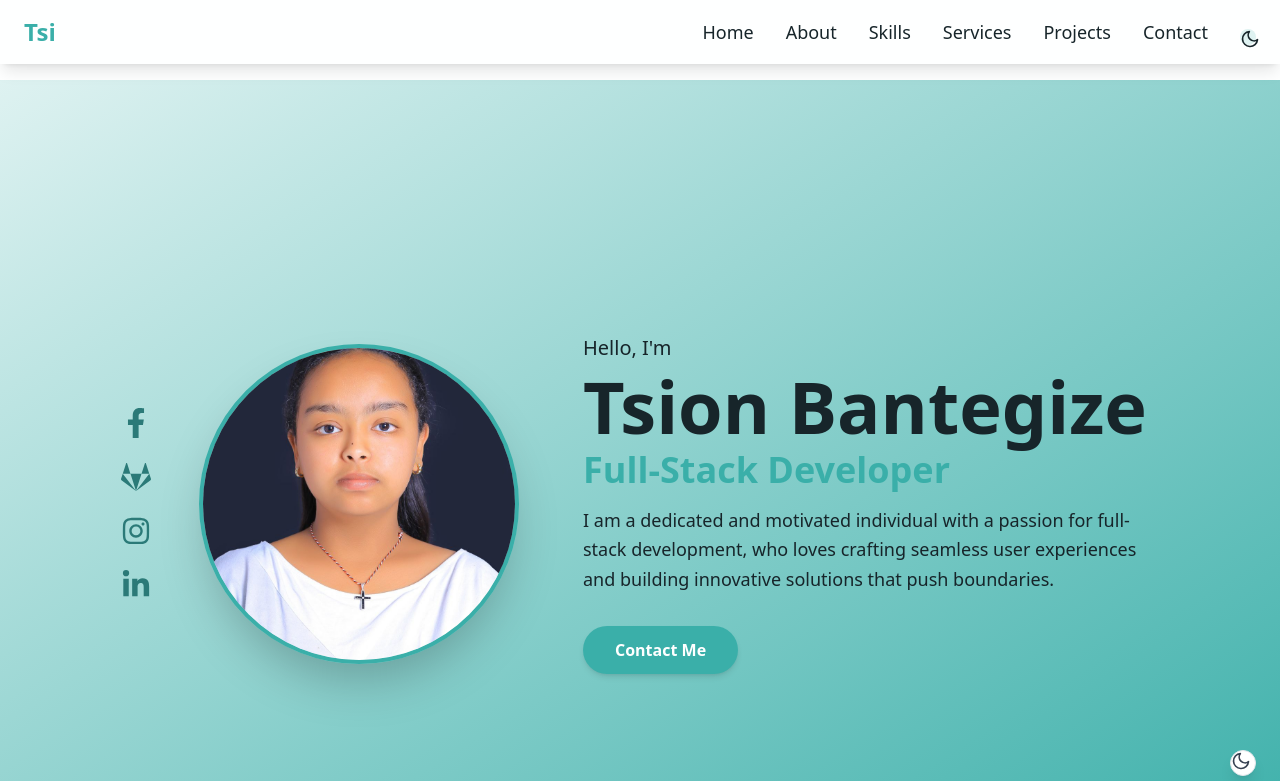
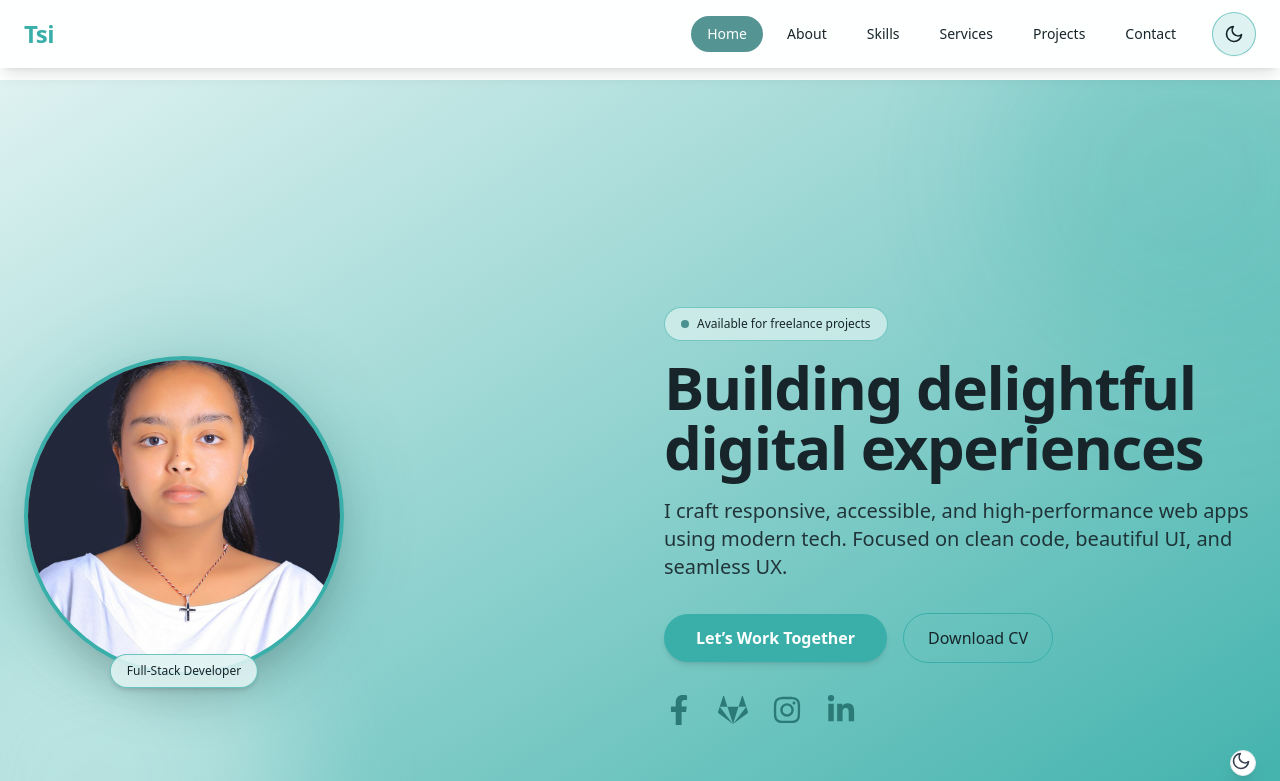
Before and after one commit to tsionbantegize16/my-portfolio-2, a React (Create React App) app: page / in a window 1280 px wide. Shown: the top 781 px of the page. Built offline with nearby package versions, Linux system fonts and the light colour scheme.

Commit message:
uplode my cv

```diff
--- a/src/components/Header.jsx
+++ b/src/components/Header.jsx
@@ -1,111 +1,131 @@
 import React, { useState, useEffect } from 'react';
-import { FiMenu, FiX, FiMoon, FiSun } from 'react-icons/fi'; // Icons for menu and dark mode
+import { FiMenu, FiX, FiMoon, FiSun } from 'react-icons/fi';
 import { useDarkMode } from '../contexts/DarkModeContext';
+
+const navItems = [
+  { id: 'home', label: 'Home' },
+  { id: 'about', label: 'About' },
+  { id: 'skills', label: 'Skills' },
+  { id: 'services', label: 'Services' },
+  { id: 'portfolio', label: 'Projects' },
+  { id: 'contact', label: 'Contact' },
+];
 
 const Header = () => {
   const { darkMode, toggleDarkMode } = useDarkMode();
-  const [isOpen, setIsOpen] = useState(false); // State for mobile menu open/close
-  const [mounted, setMounted] = useState(false); // Prevent hydration mismatch
+  const [isOpen, setIsOpen] = useState(false);
+  const [mounted, setMounted] = useState(false);
+  const [active, setActive] = useState('home');
 
   useEffect(() => {
     setMounted(true);
   }, []);
 
-  const toggleMenu = () => {
-    setIsOpen(!isOpen);
-  };
+  // Scroll spy to highlight active section
+  useEffect(() => {
+    const handler = () => {
+      const offsets = navItems.map(item => {
+        const el = document.getElementById(item.id);
+        if (!el) return { id: item.id, top: Number.POSITIVE_INFINITY };
+        const rect = el.getBoundingClientRect();
+        return { id: item.id, top: Math.abs(rect.top - 100) };
+      });
+      offsets.sort((a, b) => a.top - b.top);
+      setActive(offsets[0].id);
+    };
+    handler();
+    window.addEventListener('scroll', handler, { passive: true });
+    return () => window.removeEventListener('scroll', handler);
+  }, []);
 
-  // Close menu when a link is clicked
-  const handleNavLinkClick = () => {
-    setIsOpen(false);
-  };
+  const toggleMenu = () => setIsOpen(!isOpen);
+  const handleNavLinkClick = () => setIsOpen(false);
 
-  // Prevent hydration mismatch by not rendering until mounted
   if (!mounted) {
     return (
-      <header className="fixed w-full top-0 left-0 z-50 bg-white dark:bg-gray-950 shadow-md transition-all duration-300 ease-in-out">
+      <header className="fixed w-full top-0 left-0 z-50 bg-primary-50/95 dark:bg-primary-400/95 shadow-md transition-all duration-300 ease-in-out">
         <nav className="container mx-auto px-6 py-4 flex justify-between items-center">
-          <a href="#home" className="text-2xl font-bold text-blue-600 dark:text-blue-400 hover:text-blue-800 dark:hover:text-blue-300 transition-colors duration-300">
-            Tsi
-          </a>
+          <a href="#home" className="text-2xl font-bold text-primary-200">Tsi</a>
         </nav>
       </header>
     );
   }
 
   return (
-    <header className="fixed w-full top-0 left-0 z-50 bg-primary-50/95 dark:bg-primary-400/95 backdrop-blur-sm shadow-lg transition-all duration-300 ease-in-out">
-      <nav className="container mx-auto px-6 py-4 flex justify-between items-center">
-        {/* Logo */}
-        <a href="#home" className="text-2xl font-bold text-primary-200 dark:text-primary-200 hover:text-primary-300 dark:hover:text-primary-100 transition-colors duration-300">
-          Tsi
-        </a>
+    <header className="fixed w-full top-0 left-0 z-50 bg-primary-50/80 dark:bg-primary-400/80 backdrop-blur-xl shadow-lg">
+      <nav className="container mx-auto px-6 py-3 flex justify-between items-center">
+        {/* Brand */}
+        <a href="#home" className="text-2xl tracking-tight font-extrabold text-primary-200 hover:text-primary-300 transition-colors">Tsi</a>
 
-        {/* Mobile menu button */}
-        <div className="md:hidden flex items-center space-x-4">
+        {/* Desktop Nav */}
+        <div className="hidden md:flex items-center gap-2">
+          {navItems.map(item => (
+            <a
+              key={item.id}
+              href={`#${item.id}`}
+              className={`relative px-4 py-2 rounded-full text-sm font-medium transition-colors duration-300
+                ${active === item.id ? 'text-primary-50 bg-primary-300/80' : 'text-primary-400 hover:text-primary-300 hover:bg-primary-100'}`}
+            >
+              {item.label}
+              <span className={`absolute left-4 right-4 -bottom-0.5 h-0.5 rounded-full transition-all duration-300 ${active === item.id ? 'bg-primary-50 scale-x-100' : 'bg-transparent scale-x-0'}`}></span>
+            </a>
+          ))}
+
+          {/* Dark Mode Toggle */}
           <button
             onClick={toggleDarkMode}
-            className="relative p-2 rounded-full bg-primary-100 dark:bg-primary-400 hover:bg-primary-200 dark:hover:bg-primary-300 transition-all duration-300 ease-in-out group"
+            className="ml-3 relative inline-flex items-center justify-center w-11 h-11 rounded-full bg-primary-100 dark:bg-primary-300/40 border border-primary-200/60 dark:border-primary-300/40 shadow-sm hover:shadow-md transition-all"
             aria-label={darkMode ? 'Switch to light mode' : 'Switch to dark mode'}
           >
-            <div className={`absolute inset-0 rounded-full transition-transform duration-500 ease-in-out ${
-              darkMode ? 'rotate-180' : 'rotate-0'
-            }`}>
+            <div className={`transition-transform duration-500 ${darkMode ? 'rotate-180' : 'rotate-0'}`}>
               {darkMode ? (
-                <FiSun className="text-primary-200 text-xl group-hover:scale-110 transition-transform duration-300" />
+                <FiSun className="text-primary-200 text-xl" />
               ) : (
-                <FiMoon className="text-primary-400 text-xl group-hover:scale-110 transition-transform duration-300" />
+                <FiMoon className="text-primary-400 text-xl" />
+              )}
+            </div>
+          </button>
+        </div>
+
+        {/* Mobile controls */}
+        <div className="md:hidden flex items-center gap-2">
+          <button
+            onClick={toggleDarkMode}
+            className="relative w-10 h-10 rounded-full bg-primary-100 dark:bg-primary-300/40 border border-primary-200/60 dark:border-primary-300/40 grid place-items-center"
+            aria-label={darkMode ? 'Switch to light mode' : 'Switch to dark mode'}
+          >
+            <div className={`transition-transform duration-500 ${darkMode ? 'rotate-180' : 'rotate-0'}`}>
+              {darkMode ? (
+                <FiSun className="text-primary-200 text-lg" />
+              ) : (
+                <FiMoon className="text-primary-400 text-lg" />
               )}
             </div>
           </button>
           <button
             onClick={toggleMenu}
-            className="text-primary-400 dark:text-primary-100 focus:outline-none text-2xl p-2 rounded-full hover:bg-primary-100 dark:hover:bg-primary-400 transition-colors duration-300"
+            className="w-10 h-10 rounded-full text-primary-400 grid place-items-center hover:bg-primary-100"
             aria-label="Toggle menu"
           >
-            {isOpen ? <FiX /> : <FiMenu />}
+            {isOpen ? <FiX className="text-xl" /> : <FiMenu className="text-xl" />}
           </button>
         </div>
-
-        {/* Desktop Navbar */}
-        <ul className="hidden md:flex items-center space-x-8">
-          <li><a href="#home" className="nav-link">Home</a></li>
-          <li><a href="#about" className="nav-link">About</a></li>
-          <li><a href="#skills" className="nav-link">Skills</a></li>
-          <li><a href="#services" className="nav-link">Services</a></li>
-          <li><a href="#portfolio" className="nav-link">Projects</a></li>
-          <li><a href="#contact" className="nav-link">Contact</a></li>
-          <li>
-            <button
-              onClick={toggleDarkMode}
-              className="relative p-2 rounded-full bg-primary-100 dark:bg-primary-400 hover:bg-primary-200 dark:hover:bg-primary-300 transition-all duration-300 ease-in-out group"
-              aria-label={darkMode ? 'Switch to light mode' : 'Switch to dark mode'}
-            >
-              <div className={`absolute inset-0 rounded-full transition-transform duration-500 ease-in-out ${
-                darkMode ? 'rotate-180' : 'rotate-0'
-              }`}>
-                {darkMode ? (
-                  <FiSun className="text-primary-200 text-xl group-hover:scale-110 transition-transform duration-300" />
-                ) : (
-                  <FiMoon className="text-primary-400 text-xl group-hover:scale-110 transition-transform duration-300" />
-                )}
-              </div>
-            </button>
-          </li>
-        </ul>
       </nav>
 
       {/* Mobile Menu */}
-      <div className={`md:hidden absolute top-full left-0 w-full bg-white/95 dark:bg-gray-900/95 backdrop-blur-sm shadow-lg transition-all duration-300 ease-in-out ${
-        isOpen ? 'max-h-screen opacity-100' : 'max-h-0 opacity-0 overflow-hidden'
-      }`}>
+      <div className={`md:hidden absolute top-full left-0 w-full bg-primary-50/95 dark:bg-primary-400/95 backdrop-blur-md shadow-lg transition-all duration-300 ease-in-out ${isOpen ? 'max-h-screen opacity-100' : 'max-h-0 opacity-0 overflow-hidden'}`}>
         <ul className="py-2">
-          <li><a href="#home" onClick={handleNavLinkClick} className="block px-6 py-3 text-gray-800 dark:text-gray-200 hover:bg-blue-100 dark:hover:bg-gray-800 transition-colors duration-300 border-b border-gray-200 dark:border-gray-700">Home</a></li>
-          <li><a href="#about" onClick={handleNavLinkClick} className="block px-6 py-3 text-gray-800 dark:text-gray-200 hover:bg-blue-100 dark:hover:bg-gray-800 transition-colors duration-300 border-b border-gray-200 dark:border-gray-700">About</a></li>
-          <li><a href="#skills" onClick={handleNavLinkClick} className="block px-6 py-3 text-gray-800 dark:text-gray-200 hover:bg-blue-100 dark:hover:bg-gray-800 transition-colors duration-300 border-b border-gray-200 dark:border-gray-700">Skills</a></li>
-          <li><a href="#services" onClick={handleNavLinkClick} className="block px-6 py-3 text-gray-800 dark:text-gray-200 hover:bg-blue-100 dark:hover:bg-gray-800 transition-colors duration-300 border-b border-gray-200 dark:border-gray-700">Services</a></li>
-          <li><a href="#portfolio" onClick={handleNavLinkClick} className="block px-6 py-3 text-gray-800 dark:text-gray-200 hover:bg-blue-100 dark:hover:bg-gray-800 transition-colors duration-300 border-b border-gray-200 dark:border-gray-700">Projects</a></li>
-          <li><a href="#contact" onClick={handleNavLinkClick} className="block px-6 py-3 text-gray-800 dark:text-gray-200 hover:bg-blue-100 dark:hover:bg-gray-800 transition-colors duration-300">Contact</a></li>
+          {navItems.map(item => (
+            <li key={item.id}>
+              <a
+                href={`#${item.id}`}
+                onClick={handleNavLinkClick}
+                className="block px-6 py-3 text-primary-400 dark:text-primary-50 hover:bg-primary-100/70 dark:hover:bg-primary-300/20 transition-colors border-b border-primary-100/70 dark:border-primary-300/30"
+              >
+                {item.label}
+              </a>
+            </li>
+          ))}
         </ul>
       </div>
     </header>
--- a/src/components/Home.jsx
+++ b/src/components/Home.jsx
@@ -1,10 +1,40 @@
 import React from 'react';
-import { FaFacebookF, FaGitlab, FaInstagram, FaLinkedinIn } from 'react-icons/fa'; // Updated icons for consistency
+import { FaFacebookF, FaGitlab, FaInstagram, FaLinkedinIn } from 'react-icons/fa';
 
 const Home = () => {
   return (
-    <section id="home" className="min-h-screen flex flex-col md:flex-row items-center justify-center pt-24 pb-12 px-6 bg-gradient-to-br from-primary-100 to-primary-200 dark:from-primary-400 dark:to-primary-400 text-center md:text-left transition-all duration-700 ease-in-out">
-      <div className="social flex md:flex-col space-x-6 md:space-x-0 md:space-y-6 mb-8 md:mb-0 md:mr-12 animate-slideInLeft">
+    <section id="home" className="relative min-h-screen flex items-center pt-28 pb-10 px-6 overflow-hidden bg-gradient-to-br from-primary-100 to-primary-200 dark:from-primary-400 dark:to-primary-400 transition-all duration-700 ease-in-out">
+      {/* Decorative background blobs */}
+      <div className="pointer-events-none absolute -top-24 -right-24 w-96 h-96 rounded-full bg-primary-200/30 dark:bg-primary-300/20 blur-3xl animate-pulse"></div>
+      <div className="pointer-events-none absolute -bottom-24 -left-24 w-96 h-96 rounded-full bg-primary-100/70 dark:bg-primary-300/10 blur-3xl animate-pulse" style={{ animationDelay: '1s' }}></div>
+
+      <div className="container mx-auto grid grid-cols-1 lg:grid-cols-2 gap-12 items-center relative z-10">
+        {/* Right: Text (reversed) */}
+        <div className="order-1 lg:order-2 text-center lg:text-left animate-slideInRight">
+          <div className="inline-flex items-center gap-2 px-4 py-2 rounded-full bg-primary-100/70 dark:bg-primary-300/20 border border-primary-200/60 dark:border-primary-300/30 text-xs font-medium text-primary-400 dark:text-primary-50 mb-4">
+            <span className="w-2 h-2 rounded-full bg-primary-300 animate-pulse"></span>
+            Available for freelance projects
+          </div>
+
+          <h1 className="text-4xl md:text-6xl font-extrabold leading-tight tracking-tight text-primary-400 dark:text-primary-50">
+            Building delightful digital experiences
+          </h1>
+          <p className="mt-5 text-lg md:text-xl text-primary-400/90 dark:text-primary-50/90 max-w-2xl mx-auto lg:mx-0">
+            I craft responsive, accessible, and high‑performance web apps using modern tech. Focused on clean code, beautiful UI, and seamless UX.
+          </p>
+
+          {/* CTA buttons */}
+          <div className="mt-8 flex flex-col sm:flex-row items-center gap-4 justify-center lg:justify-start">
+            <a href="#contact" className="btn-primary transform hover:scale-105 hover:shadow-xl">
+              Let’s Work Together
+            </a>
+                         <a href="/my%20cv.pdf" download="my cv.pdf" className="inline-flex items-center gap-2 px-6 py-3 rounded-full border border-primary-200 dark:border-primary-300 text-primary-400 dark:text-primary-50 hover:bg-primary-100/70 dark:hover:bg-primary-300/10 transition-all">
+              Download CV
+            </a>
+          </div>
+
+          {/* Socials */}
+          <div className="mt-8 flex items-center justify-center lg:justify-start gap-6">
             <a href="https://www.facebook.com/profile.php?id=61551880407217&mibextid=ZbWKwL" target="_blank" rel="noopener noreferrer" className="social-icon">
               <FaFacebookF />
             </a>
@@ -19,21 +49,41 @@ const Home = () => {
             </a>
           </div>
 
-      <div className="home-img mb-10 md:mb-0 md:mr-16 animate-zoomIn">
-        {/* Placeholder image. Replace with your actual photo.jpg in the public folder */}
-        <img src="/photo.jpg" alt="Tsion Bantegize" className="w-64 h-64 md:w-80 md:h-80 rounded-full object-cover shadow-2xl border-4 border-primary-200 dark:border-primary-300 transform hover:scale-105 transition-transform duration-500 ease-in-out" />
+
         </div>
 
-      <div className="home-text animate-slideInRight">
-        <span className="text-xl text-primary-400 dark:text-primary-50 font-medium">Hello, I'm</span>
-        <h1 className="text-5xl md:text-7xl font-extrabold text-primary-400 dark:text-primary-50 mt-2 leading-tight">Tsion Bantegize</h1>
-        <h2 className="text-2xl md:text-4xl font-semibold text-primary-200 dark:text-primary-200 mt-2 mb-4">Full-Stack Developer</h2>
-        <p className="max-w-xl mx-auto md:mx-0 text-lg text-primary-400 dark:text-primary-50 leading-relaxed mb-8">
-          I am a dedicated and motivated individual with a passion for full-stack development, who loves crafting seamless user experiences and building innovative solutions that push boundaries.
-        </p>
-        <a href="#contact" className="btn-primary transform hover:scale-105 hover:shadow-xl">
-          Contact Me
-        </a>
+        {/* Left: Photo (reversed) */}
+        <div className="order-2 lg:order-1 flex justify-center lg:justify-start animate-slideInLeft">
+          <div className="relative w-64 h-64 md:w-80 md:h-80">
+            {/* Glow ring */}
+            <div className="absolute inset-0 rounded-full bg-gradient-to-tr from-primary-200/30 to-primary-300/30 blur-2xl animate-pulse"></div>
+            {/* Image */}
+            <img
+              src="/photo.jpg"
+              alt="Tsion Bantegize"
+              className="relative w-full h-full rounded-full object-cover border-4 border-primary-200 dark:border-primary-300 shadow-2xl"/>
+            {/* Floating badge */}
+            <div className="absolute -bottom-3 left-1/2 -translate-x-1/2 px-4 py-2 rounded-full bg-primary-100/90 dark:bg-primary-300/30 border border-primary-200/70 dark:border-primary-300/30 text-xs text-primary-400 dark:text-primary-50 shadow-md">
+              Full‑Stack Developer
+            </div>
+          </div>
+        </div>
+      </div>
+
+      {/* Bottom stats */}
+      <div className="absolute bottom-6 left-0 right-0">
+        <div className="container mx-auto grid grid-cols-2 md:grid-cols-3 gap-3 max-w-3xl">
+          {[
+            { label: 'Projects', value: '20+' },
+            { label: 'Tech Stack', value: '15+' },
+            { label: 'Clients', value: '5+' },
+          ].map((stat, i) => (
+            <div key={i} className="text-center px-4 py-3 rounded-xl bg-primary-50/80 dark:bg-primary-300/10 border border-primary-200/60 dark:border-primary-300/20 backdrop-blur-sm">
+              <div className="text-2xl font-extrabold text-primary-400 dark:text-primary-50">{stat.value}</div>
+              <div className="text-xs text-primary-400/80 dark:text-primary-50/80">{stat.label}</div>
+            </div>
+          ))}
+        </div>
       </div>
     </section>
   );
```
Also changed, not shown: 1 other file (tests, documents, lock files or other folders). Lines whose indentation alone changed are shown as unchanged.
